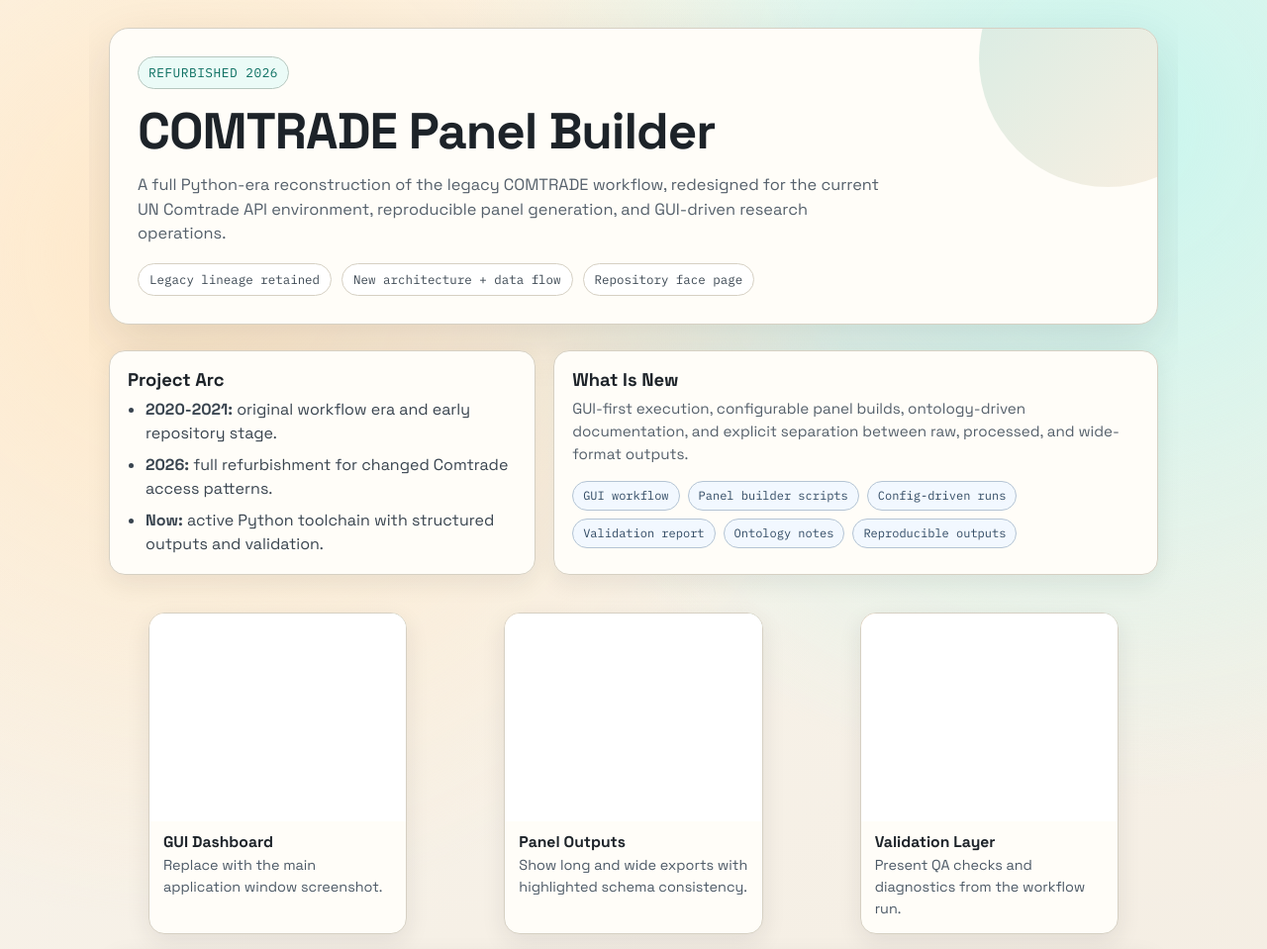
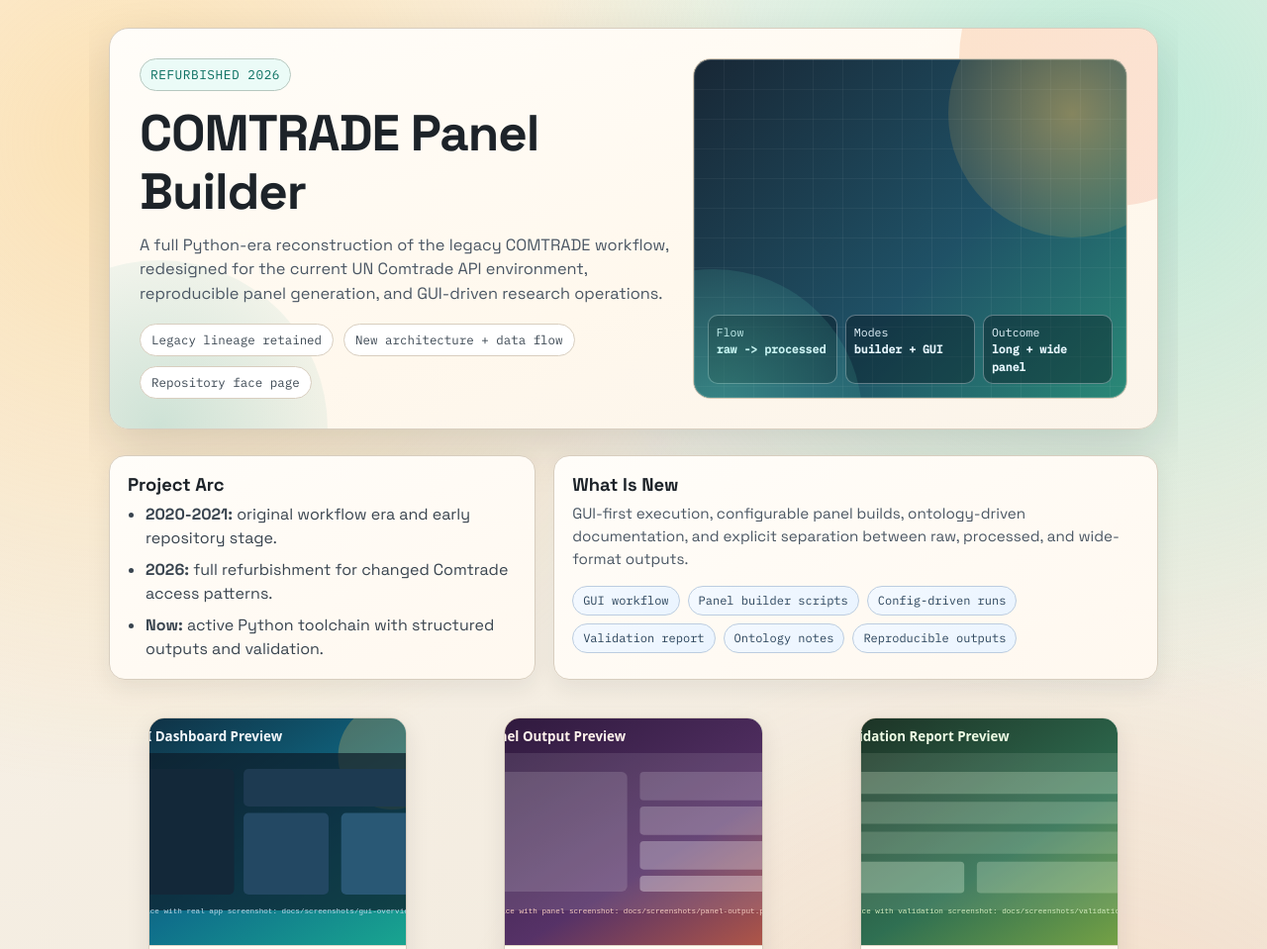
Before and after one commit to ambijat/COMTRADE, a plain HTML site: page index.html in a window 1280 px wide. Shown: the top 959 px of the page at 99% size. Drawn offline with Linux system fonts and the light colour scheme.

Commit message:
Revamp poster visuals and add robust screenshot fallback graphics

```diff
--- a/index.html
+++ b/index.html
@@ -10,15 +10,15 @@
   <link href="https://fonts.googleapis.com/css2?family=Space+Grotesk:wght@400;500;700&family=IBM+Plex+Mono:wght@400;500&display=swap" rel="stylesheet">
   <style>
     :root {
-      --bg: #fbf7ef;
-      --panel: #fffdf8;
+      --bg: #f5efe4;
+      --panel: #fffdf9;
       --ink: #1d2329;
-      --muted: #55606b;
-      --accent-a: #0f9d89;
-      --accent-b: #f28f3b;
-      --accent-c: #e95555;
-      --line: #d6d0c3;
-      --shadow: 0 18px 50px rgba(29, 35, 41, 0.12);
+      --muted: #4b5764;
+      --accent-a: #088a79;
+      --accent-b: #ea7d2c;
+      --accent-c: #d84848;
+      --line: #d8cebf;
+      --shadow: 0 18px 50px rgba(17, 23, 30, 0.14);
       --radius: 20px;
     }
 
@@ -30,9 +30,11 @@
     body {
       margin: 0;
       padding: 0;
-      background: radial-gradient(circle at 15% 20%, #ffe8c8 0%, transparent 45%),
-        radial-gradient(circle at 88% 10%, #c9f6ee 0%, transparent 42%),
-        linear-gradient(160deg, #fbf7ef 0%, #f3ece1 100%);
+      background:
+        radial-gradient(circle at 10% 10%, rgba(255, 203, 115, 0.45) 0%, transparent 38%),
+        radial-gradient(circle at 88% 8%, rgba(123, 229, 201, 0.45) 0%, transparent 35%),
+        radial-gradient(circle at 82% 92%, rgba(255, 168, 116, 0.28) 0%, transparent 40%),
+        linear-gradient(160deg, #faf5ec 0%, #efe6d8 100%);
       color: var(--ink);
       font-family: "Space Grotesk", "Segoe UI", sans-serif;
       line-height: 1.5;
@@ -41,7 +43,7 @@
     .page {
       max-width: 1100px;
       margin: 0 auto;
-      padding: 28px 20px 56px;
+      padding: 28px 20px 64px;
       position: relative;
       overflow: hidden;
     }
@@ -58,25 +60,106 @@
 
     .banner {
       border: 1px solid var(--line);
-      background: var(--panel);
+      background: linear-gradient(165deg, #fffdf9 0%, #fff8ed 60%, #fbf4ea 100%);
       border-radius: var(--radius);
       box-shadow: var(--shadow);
-      padding: 28px;
+      padding: 30px;
       position: relative;
       overflow: hidden;
       isolation: isolate;
+      display: grid;
+      grid-template-columns: 1.1fr 0.9fr;
+      gap: 22px;
+    }
+
+    .banner::before {
+      content: "";
+      position: absolute;
+      width: 340px;
+      height: 340px;
+      border-radius: 50%;
+      background: radial-gradient(circle, rgba(8, 138, 121, 0.2), rgba(8, 138, 121, 0));
+      bottom: -170px;
+      left: -120px;
+      z-index: -1;
     }
 
     .banner::after {
       content: "";
       position: absolute;
-      width: 260px;
-      height: 260px;
+      width: 300px;
+      height: 300px;
       border-radius: 50%;
-      background: linear-gradient(135deg, rgba(15, 157, 137, 0.18), rgba(242, 143, 59, 0.12));
-      top: -100px;
-      right: -80px;
+      background: linear-gradient(135deg, rgba(242, 143, 59, 0.22), rgba(232, 88, 72, 0.14));
+      top: -120px;
+      right: -100px;
       z-index: -1;
+    }
+
+    .hero-copy {
+      align-self: center;
+    }
+
+    .hero-visual {
+      border: 1px solid #d5c8b4;
+      border-radius: 18px;
+      background: linear-gradient(135deg, #182735 0%, #1f5166 58%, #2a8977 100%);
+      position: relative;
+      min-height: 220px;
+      overflow: hidden;
+      box-shadow: inset 0 0 0 1px rgba(255, 255, 255, 0.15);
+    }
+
+    .hero-visual::before,
+    .hero-visual::after {
+      content: "";
+      position: absolute;
+      border-radius: 50%;
+    }
+
+    .hero-visual::before {
+      width: 250px;
+      height: 250px;
+      right: -70px;
+      top: -70px;
+      background: radial-gradient(circle, rgba(255, 197, 88, 0.46), rgba(255, 197, 88, 0));
+    }
+
+    .hero-visual::after {
+      width: 300px;
+      height: 300px;
+      left: -130px;
+      bottom: -170px;
+      background: radial-gradient(circle, rgba(96, 224, 193, 0.42), rgba(96, 224, 193, 0));
+    }
+
+    .hero-grid {
+      position: absolute;
+      inset: 0;
+      background-image: linear-gradient(rgba(255, 255, 255, 0.14) 1px, transparent 1px),
+        linear-gradient(90deg, rgba(255, 255, 255, 0.14) 1px, transparent 1px);
+      background-size: 30px 30px;
+      opacity: 0.35;
+    }
+
+    .hero-stats {
+      position: absolute;
+      left: 14px;
+      right: 14px;
+      bottom: 14px;
+      display: grid;
+      grid-template-columns: repeat(3, minmax(0, 1fr));
+      gap: 8px;
+    }
+
+    .hero-stats div {
+      border: 1px solid rgba(236, 246, 255, 0.35);
+      border-radius: 10px;
+      background: rgba(3, 14, 22, 0.38);
+      color: #e7f7ff;
+      padding: 8px;
+      font-family: "IBM Plex Mono", monospace;
+      font-size: 0.72rem;
     }
 
     .eyebrow {
@@ -137,7 +220,7 @@
     }
 
     .card {
-      background: var(--panel);
+      background: linear-gradient(160deg, #fffdf9 0%, #fff8ef 100%);
       border: 1px solid var(--line);
       border-radius: 16px;
       padding: 18px;
@@ -179,9 +262,9 @@
       font-size: 0.75rem;
       border-radius: 999px;
       padding: 5px 10px;
-      border: 1px solid #b4c4d4;
-      background: #f2f8ff;
-      color: #314a63;
+      border: 1px solid #bccde0;
+      background: linear-gradient(135deg, #f4f9ff, #eaf4ff);
+      color: #2b445b;
     }
 
     .gallery {
@@ -193,24 +276,26 @@
 
     .shot {
       grid-column: span 4;
-      background: var(--panel);
+      background: linear-gradient(160deg, #fffefb 0%, #fff8ed 100%);
       border: 1px solid var(--line);
       border-radius: 16px;
       overflow: hidden;
       box-shadow: 0 8px 24px rgba(29, 35, 41, 0.09);
-      transition: transform 220ms ease;
+      transition: transform 220ms ease, box-shadow 220ms ease;
     }
 
     .shot:hover {
       transform: translateY(-4px);
+      box-shadow: 0 16px 32px rgba(22, 29, 36, 0.17);
     }
 
     .shot img {
       display: block;
       width: 100%;
-      height: 210px;
+      height: 230px;
       object-fit: cover;
-      background: linear-gradient(130deg, #ffdcb8 0%, #e5fff9 58%, #dce9ff 100%);
+      background: linear-gradient(130deg, #ffd2a3 0%, #d8fff5 58%, #d5e2ff 100%);
+      border-bottom: 1px solid #e3d8c8;
     }
 
     .shot figcaption {
@@ -230,9 +315,9 @@
 
     .pipeline {
       margin-top: 24px;
-      border: 1px dashed #b8c5d2;
+      border: 1px dashed #afbdcc;
       border-radius: 14px;
-      background: #f8fbff;
+      background: linear-gradient(155deg, #f8fbff 0%, #f2f9ff 100%);
       padding: 14px;
       display: grid;
       gap: 10px;
@@ -287,6 +372,10 @@
     }
 
     @media (max-width: 920px) {
+      .banner {
+        grid-template-columns: 1fr;
+      }
+
       .timeline,
       .features,
       .shot {
@@ -311,6 +400,10 @@
         padding: 18px;
       }
 
+      .hero-stats {
+        grid-template-columns: 1fr;
+      }
+
       .pipeline {
         grid-template-columns: 1fr;
       }
@@ -326,6 +419,7 @@
     <div class="grain" aria-hidden="true"></div>
 
     <section class="banner reveal">
+      <div class="hero-copy">
         <span class="eyebrow">Refurbished 2026</span>
         <h1>COMTRADE Panel Builder</h1>
         <p class="subtitle">
@@ -336,6 +430,15 @@
           <span>Legacy lineage retained</span>
           <span>New architecture + data flow</span>
           <span>Repository face page</span>
+        </div>
+      </div>
+      <div class="hero-visual" aria-hidden="true">
+        <div class="hero-grid"></div>
+        <div class="hero-stats">
+          <div>Flow<br><b>raw -> processed</b></div>
+          <div>Modes<br><b>builder + GUI</b></div>
+          <div>Outcome<br><b>long + wide panel</b></div>
+        </div>
       </div>
     </section>
 
@@ -419,14 +522,31 @@
   </main>
 
   <script>
-    // Fallback labels for missing local screenshots.
-    const fallbackLabels = ["Add GUI screenshot", "Add output screenshot", "Add validation screenshot"];
+    // Fallback graphics for missing or tiny local screenshots.
+    const fallbackSources = [
+      "docs/screenshots/placeholder-gui.svg",
+      "docs/screenshots/placeholder-output.svg",
+      "docs/screenshots/placeholder-validation.svg"
+    ];
+
+    const applyFallback = (img, index) => {
+      const fallbackSrc = fallbackSources[index] || fallbackSources[0];
+      if (!img.dataset.fallbackApplied) {
+        img.src = fallbackSrc;
+        img.dataset.fallbackApplied = "true";
+      }
+    };
+
     document.querySelectorAll(".shot img").forEach((img, index) => {
       img.addEventListener("error", () => {
-        img.alt = fallbackLabels[index] || "Add screenshot";
-        img.style.objectFit = "contain";
-        img.style.padding = "24px";
+        applyFallback(img, index);
       }, { once: true });
+
+      img.addEventListener("load", () => {
+        if (img.naturalWidth <= 2 || img.naturalHeight <= 2) {
+          applyFallback(img, index);
+        }
+      });
     });
   </script>
 </body>
```
Also changed, not shown: docs/screenshots/placeholder-gui.svg (added), docs/screenshots/placeholder-output.svg (added), docs/screenshots/placeholder-validation.svg (added). Lines whose indentation alone changed are shown as unchanged.
